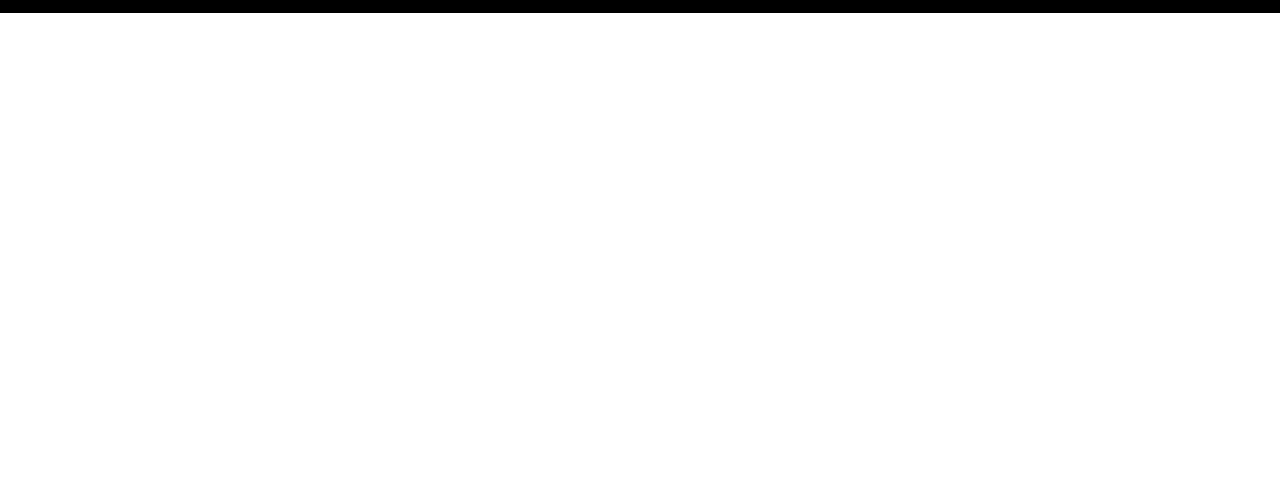
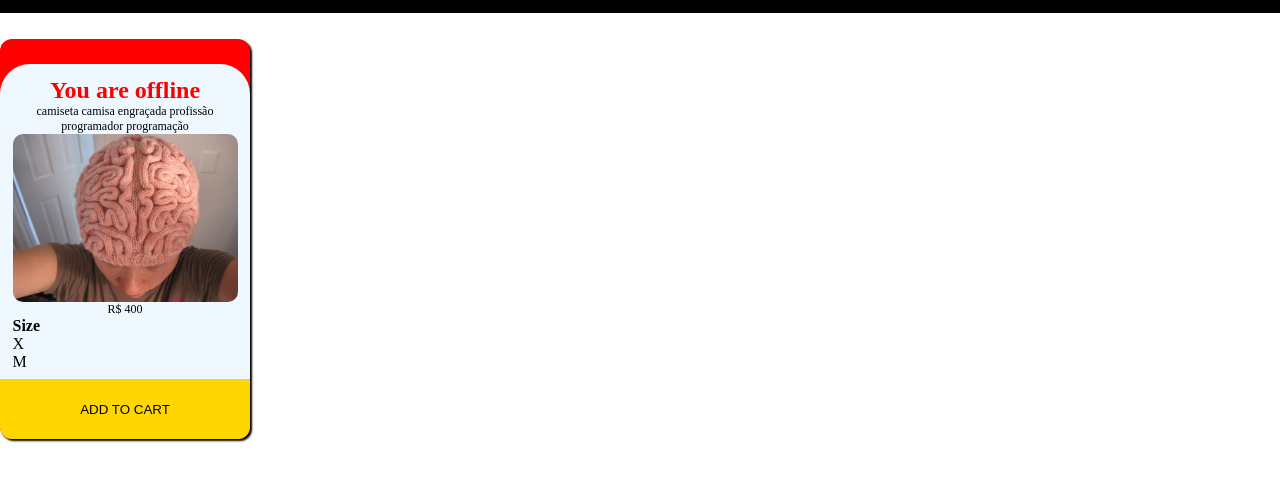
Before and after one commit to moh4b-z/card-bb, a plain HTML site: page index.html in a window 1280 px wide. Shown: the part 41-522 px from the top of the page. Drawn offline with Linux system fonts and the light colour scheme.

Commit message:
Alteração jS, criação de json e começo dos cards

```diff
--- a/base.json
+++ b/base.json
@@ -2,6 +2,8 @@
     "name": "",
     "description":"",
     "image": "",
-    "price": 0,
-    "size": ""
+    "price": 0.00,
+    "size": [],
+    "color": "",
+    "tag": ""
 }
--- a/index.html
+++ b/index.html
@@ -30,5 +30,28 @@
             </ul>
         </nav>
     </header>
+    <main>
+        <nav>
+            <div id="produtos">
+                <div class="card">
+                    <div class="conteudo">
+                        <h2>You are offline</h2>
+                        <span>camiseta camisa engraçada profissão programador programação</span>
+                        <img src="./img/cerebro.png" alt="">
+                        <div>
+                            <span>R$ 400</span>
+                            <h4>Size</h4>
+                            <ul>
+                                <li>X</li>
+                                <li>M</li>
+                            </ul>
+                        </div>
+                    </div>
+
+                    <button>ADD TO CART</button>
+                </div>
+            </div>
+        </nav>
+    </main>
 </body>
 </html>
--- a/main.js
+++ b/main.js
@@ -1,4 +1,6 @@
 'use sticpt'
+
+// import {produtos} from "./produtos.js"
 
 const disciplinas = [
     {name: 'PPDM', img: 'icons_facebook.png', color: '#ffc0cb'},
--- a/stley.css
+++ b/stley.css
@@ -24,10 +24,13 @@ input{
 
 :root{
     --cor-houver: br;
+    --cor-card: red;
 }
 
 
 body{
+    display: flex;
+    flex-direction: column;
     width: 100vw;
     height: 100vh;
     overflow: hidden;
@@ -36,7 +39,7 @@ body{
 
 header{
     width: 100%;
-    height: 20vh;
+    height: 10vh;
 }
 
 .listaMaterias{
@@ -64,3 +67,69 @@ header{
 .listaMaterias li img{
     height: 16px;
 }
+
+
+
+main{
+    display: flex;
+    flex: 1;
+    width: 100vw;
+}
+
+.card{
+    display: flex;
+    position: relative;
+    flex-direction: column;
+    align-items: center;
+    padding-top: 10%;
+    width: 250px;
+    height: 400px;
+    border-radius: 12px;
+    background-color: var(--cor-card);
+    overflow: hidden;
+    transition: 0.5s;
+    box-shadow: 2px 2px 2px black;
+}
+
+
+.conteudo{
+    height: 85%;
+    width: 100%;
+    display: flex;
+    flex-direction: column;
+    align-items: center;
+    padding: 5% 5%;
+    border-top-left-radius: 30px;
+    border-top-right-radius: 30px;
+    background-color: aliceblue;
+}
+
+.conteudo h2{
+    color: var(--cor-card);
+}
+
+.conteudo span{
+    font-size: 12px;
+    text-align: center;
+}
+
+.conteudo img{
+    width: 100%;
+    border-radius: 10px;
+}
+
+.conteudo div{
+    width: 100%;
+    display: flex;
+    flex-direction: column;
+}
+
+
+.card button{
+    position: absolute;
+    bottom: 0;
+    width: 100%;
+    height: 15%;
+    color: black;
+    background-color: gold;
+}
```
Also changed, not shown: produtos.js (+47 -1 lines), img/calca-jeans-flare.webp (added), img/calca-pantola.png (added), img/cerebro.png (added), img/offline.png (added), img/tenisEM.png (added).
